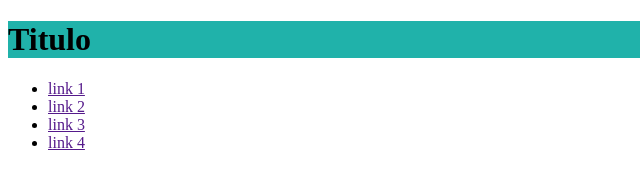
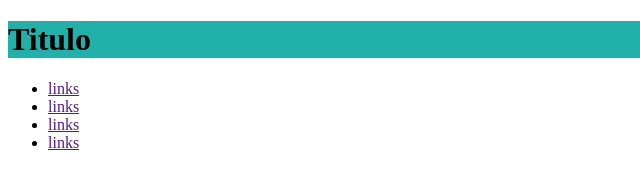
Before and after one commit to dibrandon/crispy, a plain HTML site: page index.html in a window 1280 px wide. Shown: the full height of the page, 0-640 px from the left. Drawn offline with Linux system fonts and the light colour scheme.

Commit message:
descripcion links modificada

```diff
--- a/index.html
+++ b/index.html
@@ -13,10 +13,10 @@
     <nav> <!--nav: navegacion principal (links mas importantes) -->
 
         <ul class="menu">
-            <li><a href="">link 1</a></li>
-            <li><a href="">link 2</a></li>
-            <li><a href="">link 3</a></li>
-            <li><a href="">link 4</a></li>
+            <li><a href="">links</a></li>
+            <li><a href="">links</a></li>
+            <li><a href="">links</a></li>
+            <li><a href="">links</a></li>
         </ul>
     </nav>
 
```
